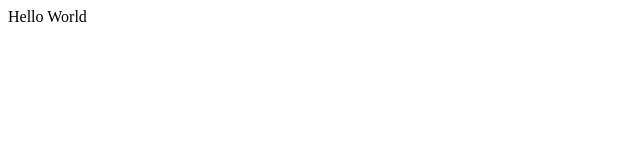
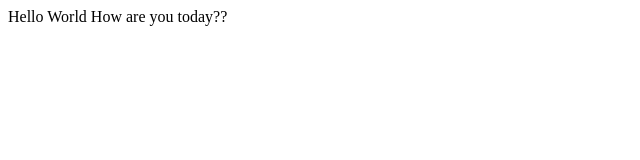
Before and after one commit to huss-al/WECA2404GitIntro, a plain HTML site: page index.html in a window 1280 px wide. Shown: the whole page, without its empty margins (0-640 px from the left). Drawn offline with Linux system fonts and the light colour scheme.

Commit message:
this is the second commit

```diff
--- a/index.html
+++ b/index.html
@@ -7,5 +7,6 @@
 </head>
 <body>
     Hello World
+    How are you today??
 </body>
 </html>
```
